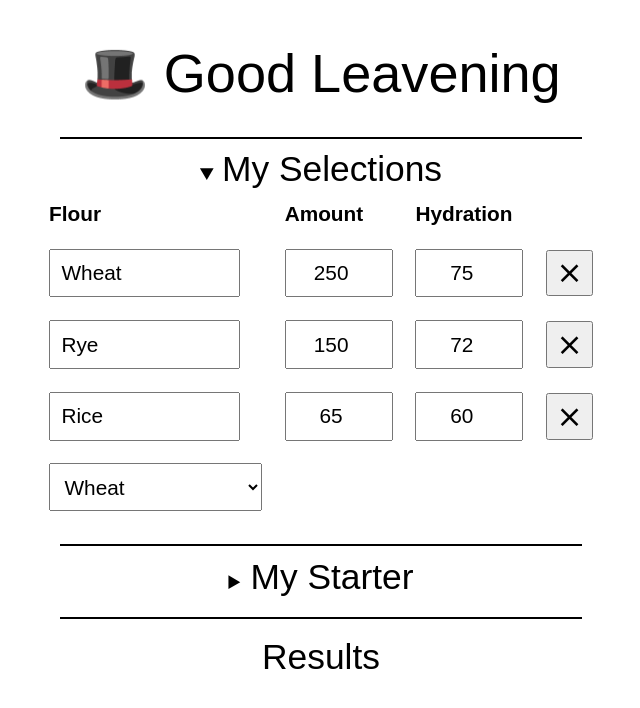
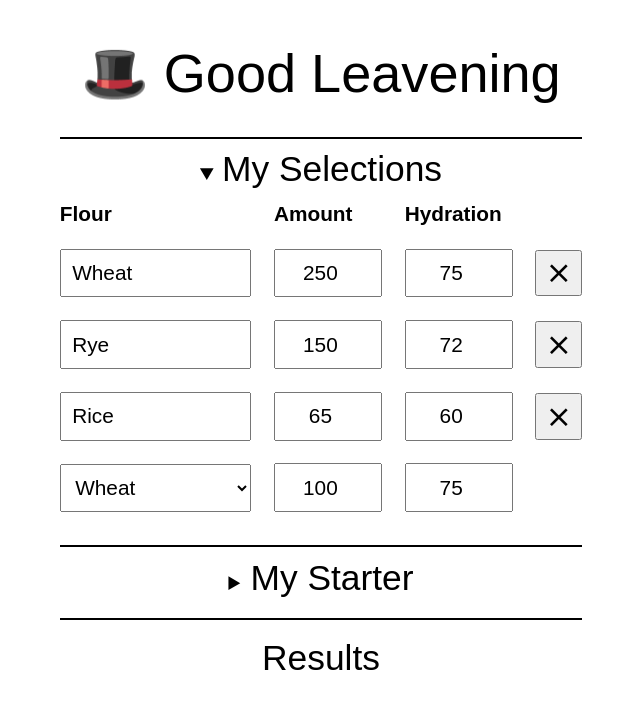
Before and after one commit to paul-c-guest/bread-calc-v4, a React (Vite) app: page / in a window 1280 px wide. Both pictures are taken after a click on the button "Add Selection". Shown: the top 708 px of the page, without its empty margins (319-959 px from the left). Built offline with nearby package versions, Linux system fonts and the light colour scheme; a web font is replaced by a local one.

Commit message:
show a dropdown with flour options

```diff
--- a/src/App.tsx
+++ b/src/App.tsx
@@ -35,8 +35,8 @@ const devFlours: Flour[] = [
     isGlutenFree: false,
   },
   { id: 103, name: 'Rye', defaultHydration: 65, isGlutenFree: false },
-  { id: 104, name: 'Rice', defaultHydration: 60, isGlutenFree: true },
-  { id: 105, name: 'Tapioca', defaultHydration: 60, isGlutenFree: true },
+  { id: 104, name: 'Rice', defaultHydration: 62, isGlutenFree: true },
+  { id: 105, name: 'Tapioca', defaultHydration: 58, isGlutenFree: true },
 ]
 
 const devData: Selection[] = [
--- a/src/components/NewSelection.tsx
+++ b/src/components/NewSelection.tsx
@@ -6,22 +6,89 @@ interface Props {
   setSelections: React.Dispatch<React.SetStateAction<Selection[]>>
 }
 
+interface NewSelection {
+  flourId: number
+  amount: number
+  hydration: number
+}
+
 export function NewSelection({ flours, setSelections }: Props) {
+  const initialValues: NewSelection = {
+    flourId: flours[0].id,
+    amount: 100,
+    hydration: flours[0].defaultHydration,
+  }
+
+  const [selection, setSelection] = useState<NewSelection>(initialValues)
   const [editing, setEditing] = useState(false)
-  console.log(editing)
+
+  const updateSelection = (event: React.ChangeEvent<HTMLSelectElement>) => {
+    const selectionId = Number(event.target.value)
+    setSelection({
+      [event.target.id]: selectionId,
+      amount: selection.amount,
+      hydration: flours.find((flour) => flour.id === selectionId)
+        ?.defaultHydration,
+    })
+  }
+
+  const updateValues = (event: React.ChangeEvent<HTMLInputElement>) => {
+    setSelection({
+      ...selection,
+      [event.target.id]: Number(event.target.value),
+    })
+  }
 
   return editing ? (
     <>
-      <select name="new-selection" id="new-selection">
-        {flours.map((flour) => (
-          <option value={flour.name}>{flour.name}</option>
-        ))}
-        <option value=""></option>
-      </select>
+      <tr>
+        <td>
+          <select
+            name="new-selection"
+            id="flourId"
+            className="new-selection"
+            placeholder="add new..."
+            onChange={updateSelection}
+          >
+            {flours.map((flour) => (
+              <option key={flour.id} value={flour.id}>
+                {flour.name}
+              </option>
+            ))}
+          </select>
+        </td>
+        <td>
+          <input
+            id="amount"
+            className="flour-entry-number"
+            type="number"
+            min={0}
+            step={10}
+            value={selection.amount}
+            onChange={updateValues}
+          />
+        </td>
+        <td>
+          <input
+            id="hydration"
+            className="flour-entry-number"
+            type="number"
+            min={0}
+            step={1}
+            value={selection.hydration}
+            onChange={updateValues}
+          />
+        </td>
+        <td></td>
+      </tr>
     </>
   ) : (
     <>
-      <button onClick={() => setEditing(true)}>Add Selection</button>
+      <tr>
+        <td>
+          <button onClick={() => setEditing(true)}>Add Selection</button>
+        </td>
+      </tr>
     </>
   )
 }
--- a/src/components/Selections.tsx
+++ b/src/components/Selections.tsx
@@ -32,11 +32,7 @@ export function Selections({ flours, selections, setSelections }: Props) {
               return <Selection selection={sel} key={sel.id} />
             })}
 
-            <tr>
-              <td>
-                <NewSelection flours={flours} setSelections={setSelections} />
-              </td>
-            </tr>
+            <NewSelection flours={flours} setSelections={setSelections} />
           </tbody>
         </table>
       </details>
--- a/src/index.css
+++ b/src/index.css
@@ -42,6 +42,7 @@ summary > * {
 }
 
 table {
+  cursor: auto;
   margin: 0 auto;
 }
 
@@ -59,9 +60,14 @@ td {
 }
 
 input,
-button, select {
+button,
+select {
   padding: 0.5em;
   font-size: 100%;
+}
+
+.new-selection {
+  width: 9.2em;
 }
 
 input:active,
@@ -93,7 +99,6 @@ hr {
 }
 
 .flour-delete-button::after {
-  /* todo change out for the nice cross or trash can */
   content: '⨯';
 }
 
```
